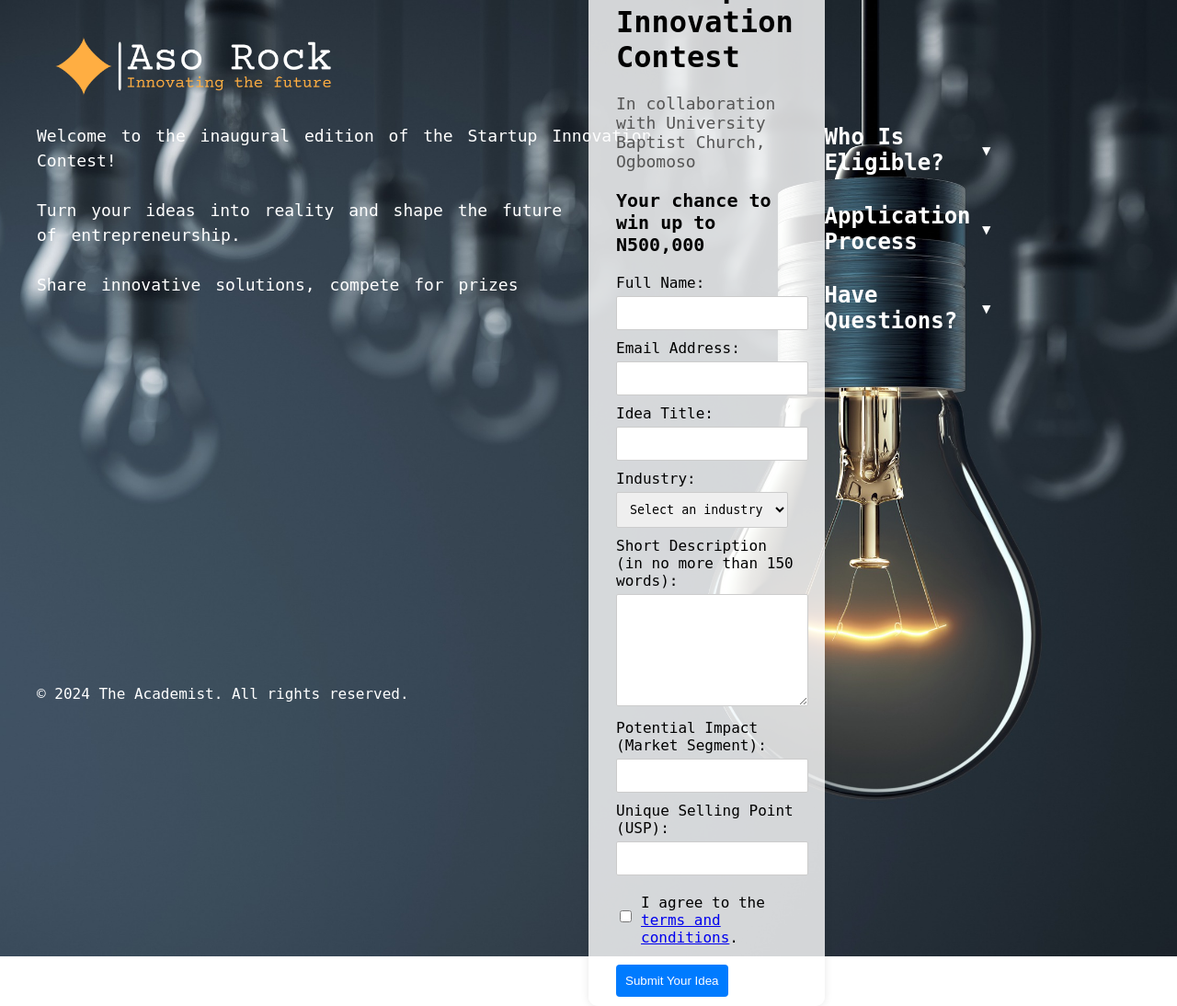
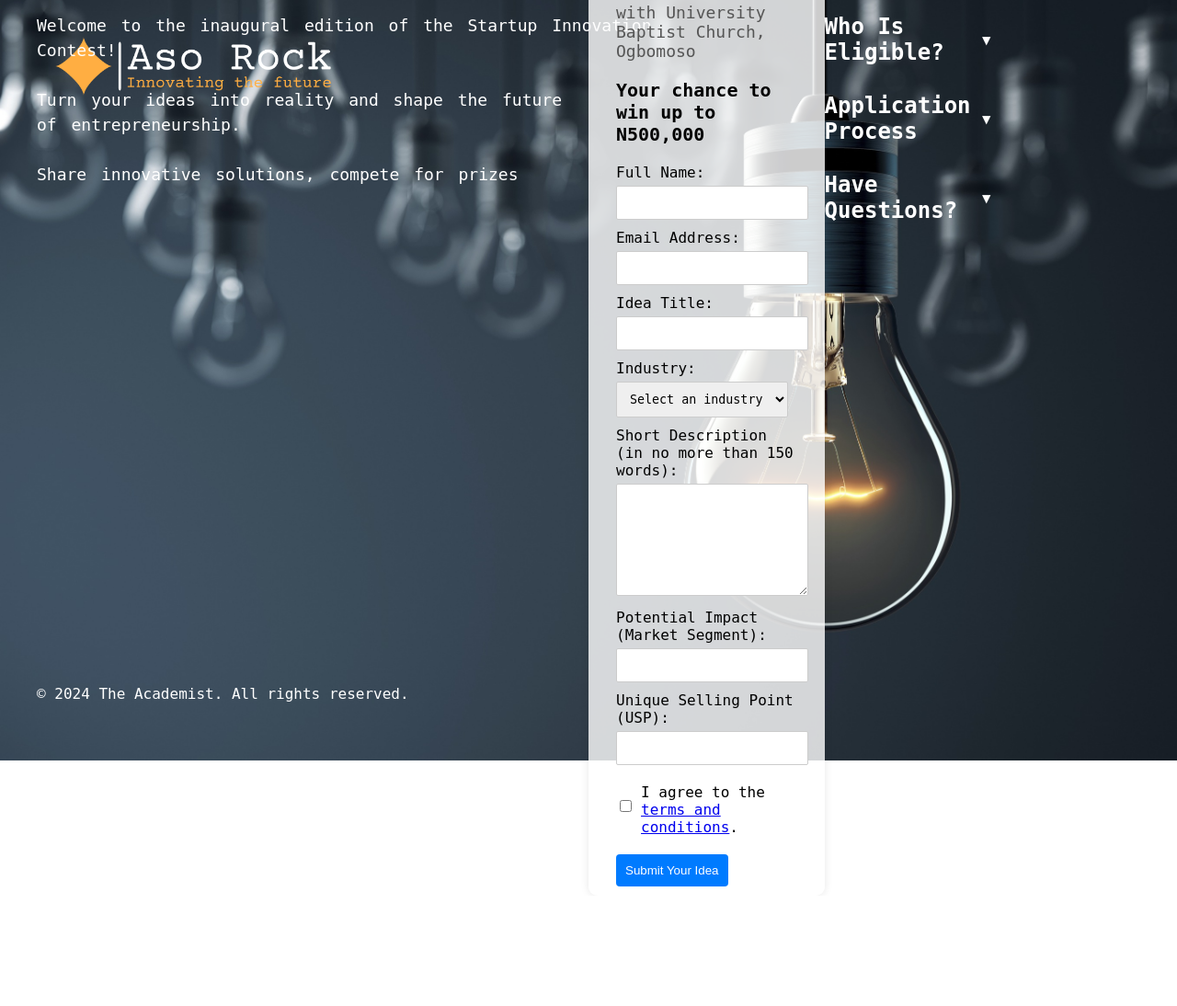
Before and after one commit to wolebadmus/Startup_Innovate, a Python web app: template templates/index.html in a window 1280 px wide; the page is wider, and only the part inside the window is pictured. Shown: that part at 92% size. After the commit the page ends 964 px from the top of that part, so only its background shows below. Run offline with Jinja, Linux system fonts and the light colour scheme; the template is opened without the code that fills it, so the values that code supplies are empty.

Commit message:
Update styles.css

```diff
--- a/static/styles.css
+++ b/static/styles.css
@@ -12,7 +12,7 @@ body {
         flex-direction: column;
         align-items: flex-start; /* Align items to the left */
         justify-content: center;
-        height: 130vh;
+        height: 100vh;
     }
 
     header {
@@ -39,7 +39,6 @@ body {
     width: 100%;
     margin-top: 20px; /* Space for the header */
     margin-bottom: 50px;
-    flex: 1;
 
 }
 
```
